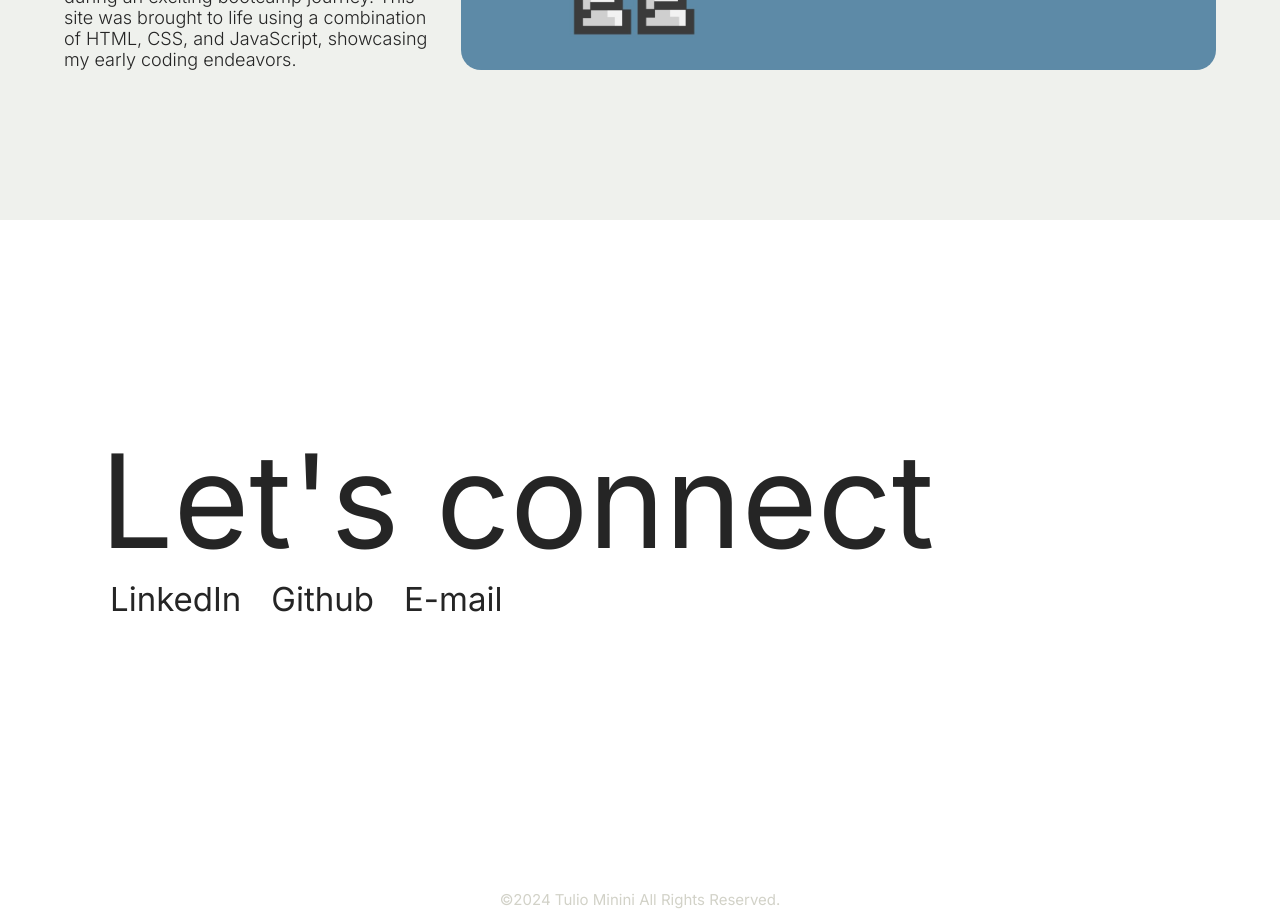
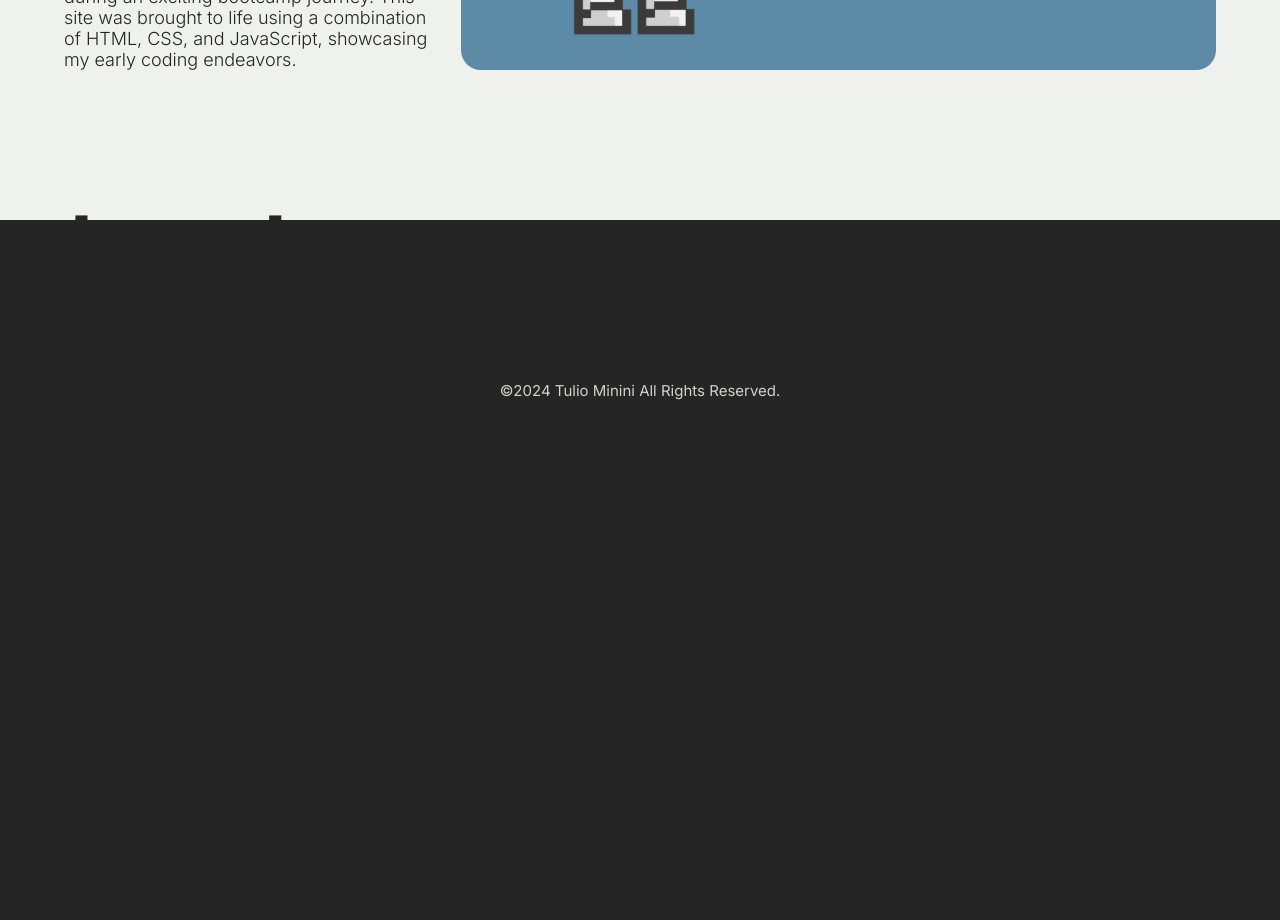
Before and after one commit to t-minini/my-website-v3, a React (Create React App) app: page / in a window 1280 px wide. Shown: the part 8580-9500 px from the top of the page. Built offline with nearby package versions, Linux system fonts and the light colour scheme; a web font is replaced by a local one.

Commit message:
contact component new styling ststarted

```diff
--- a/src/components/contact/Contact.module.css
+++ b/src/components/contact/Contact.module.css
@@ -1,8 +1,8 @@
 .contact {
-  width: 100vw;
+  /* width: 100vw; */
   height: 100dvh;
-  background-color: var(--green-dark);
-  padding: 3rem 10rem;
+  background-color: var(--black);
+  padding: 5%;
 }
 
 .contact h2 {
@@ -11,7 +11,7 @@
 }
 
 .contact__container {
-  height: 100%;
+  /* height: 100%; */
   display: flex;
   flex-direction: column;
   justify-content: center;
--- a/src/components/projects/Projects.module.css
+++ b/src/components/projects/Projects.module.css
@@ -1,6 +1,7 @@
 .projects {
   width: 100vw;
-  height: fit-content;
+  /* height: 100dvh; */
+  /* height: max-content; */
   background-color: var(
     --black
   ); /* no. of projects is even = var(--black) OR no. of projects is odd = var(--gray-lighter) */
```
